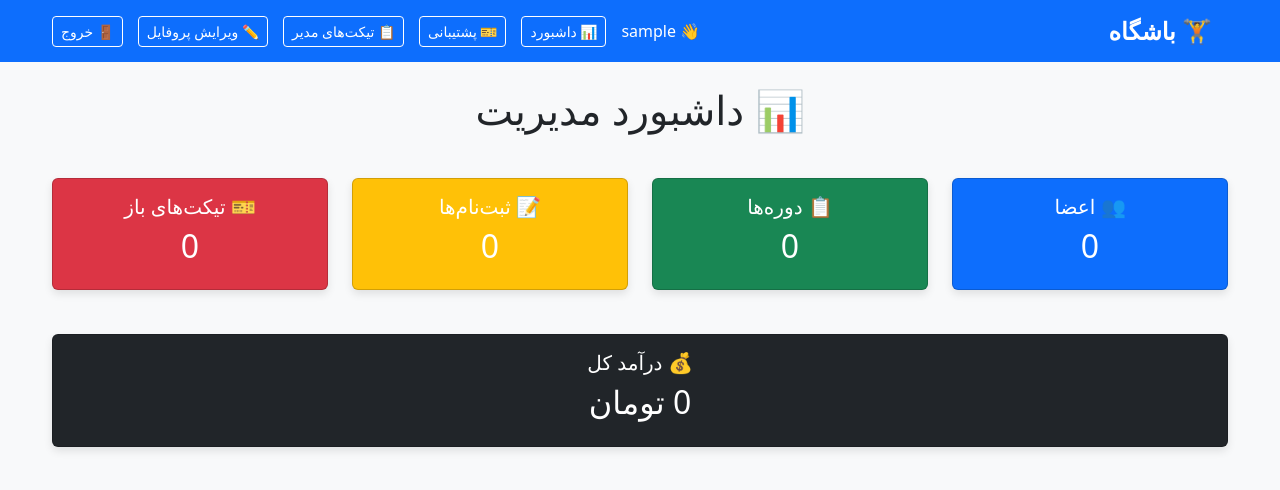
After one commit to mohammadbabaei04/gym-management, a Django app: page /dashboard in a window 1280 px wide. The commit adds this page. Shown: the top 490 px of the page. Run offline with Django 5.2, Linux system fonts and the light colour scheme; the visitor is signed in with stand-in values (Sample User, id 1).

Commit message:
داشبورد اضافه شد

```diff
--- a/members/urls.py
+++ b/members/urls.py
@@ -2,7 +2,7 @@ from django.urls import path
 from .views import CourseDetailView, CourseListView, MemberDetailView, MemberListView
 from .views import register_for_course, edit_profile, admin_required, add_course
 from .views import edit_course, delete_course, ticket_list, ticket_create, ticket_detail,admin_ticket_list
-from .views import CourseDetailAPI, CourseListAPI
+from .views import CourseDetailAPI, CourseListAPI, dashboard
 
 app_name = 'members'
 
@@ -22,4 +22,5 @@ urlpatterns = [
     path('manage/tickets/', admin_ticket_list, name='admin_ticket_list'),
     path('api/courses/', CourseListAPI.as_view(), name='api_course_list'),
     path('api/courses/<int:pk>/', CourseDetailAPI.as_view(), name='api_course_detail'),
+    path('dashboard', dashboard, name='dashboard'),
     ]
--- a/members/views.py
+++ b/members/views.py
@@ -7,6 +7,7 @@ from .decorators import admin_required
 from rest_framework.views import APIView
 from rest_framework.response import Response
 from .serializers import CourseSerializer
+from django.db.models import Sum
 
 
 # ---------------------لیست دوره ها-----------------------------------------
@@ -107,7 +108,7 @@ def edit_course(request, pk):
         form = CourseForm(request.POST, instance=course)
         if form.is_valid():
             form.save()
-            return redirect('members:course_detail', pk=course.id)
+            return redirect('members:course_detail', pk=pk)
     else:
         form = CourseForm(instance=course)
     return render(request, 'members/edit_course.html', {'form': form, 'course': course})
@@ -193,3 +194,26 @@ class CourseDetailAPI(APIView):
         course = get_object_or_404(Course, pk=pk)
         serializer = CourseSerializer(course)
         return Response(serializer.data)
+
+
+
+
+# -----------------------API----------------------------------------
+@admin_required
+def dashboard(request):
+    members_count = Member.objects.count()
+    courses_count = Course.objects.count()
+    registrations_count = Registration.objects.count()
+    tickets_count = Ticket.objects.filter(is_resolved=False).count()
+    total_income = Registration.objects.aggregate(
+        total=Sum('course__price')
+    )['total'] or 0
+
+    context = {
+        'members_count': members_count,
+        'courses_count': courses_count,
+        'registrations': registrations_count,
+        'tickets_count': tickets_count,
+        'total_income': total_income,
+    }
+    return render(request, 'members/dashboard.html', context)
--- a/templates/base.html
+++ b/templates/base.html
@@ -75,6 +75,9 @@
             <div class="user-info">
                 {% if user.is_authenticated %}
                     <span class="text-white">👋 {{ user.username }}</span>
+                    {% if user.is_staff %}
+                        <a href="{% url 'members:dashboard' %}" class="btn btn-outline-light btn-sm">📊 داشبورد</a>
+                    {% endif %}
                     <a href="{% url 'members:ticket_list' %}" class="btn btn-outline-light btn-sm">🎫 پشتیبانی</a>
                     {% if user.is_staff %}
                         <a href="{% url 'members:admin_ticket_list' %}" class="btn btn-outline-light btn-sm">📋 تیکت‌های مدیر</a>
--- /dev/null
+++ b/templates/members/dashboard.html
@@ -0,0 +1,60 @@
+{% extends 'base.html' %}
+<!DOCTYPE html>
+<html lang="en">
+<head>
+    <meta charset="UTF-8">
+    <meta name="viewport" content="width=device-width, initial-scale=1.0">
+    <title>Document</title>
+</head>
+<body>
+    {% block content %}
+    <h1 class="text-center mb-4">📊 داشبورد مدیریت</h1>
+
+    <div class="row">
+        <div class="col-md-3">
+            <div class="card text-white bg-primary">
+                <div class="card-body text-center">
+                    <h5>👥 اعضا</h5>
+                    <h2>{{ members_count }}</h2>
+                </div>
+            </div>
+        </div>
+        <div class="col-md-3">
+            <div class="card text-white bg-success">
+                <div class="card-body text-center">
+                    <h5>📋 دوره‌ها</h5>
+                    <h2>{{ courses_count }}</h2>
+                </div>
+            </div>
+        </div>
+        <div class="col-md-3">
+            <div class="card text-white bg-warning">
+                <div class="card-body text-center">
+                    <h5>📝 ثبت‌نام‌ها</h5>
+                    <h2>{{ registrations }}</h2>
+                </div>
+            </div>
+        </div>
+        <div class="col-md-3">
+            <div class="card text-white bg-danger">
+                <div class="card-body text-center">
+                    <h5>🎫 تیکت‌های باز</h5>
+                    <h2>{{ tickets_count }}</h2>
+                </div>
+            </div>
+        </div>
+    </div>
+
+    <div class="row mt-4">
+        <div class="col-md-12">
+            <div class="card text-white bg-dark">
+                <div class="card-body text-center">
+                    <h5>💰 درآمد کل</h5>
+                    <h2>{{ total_income }} تومان</h2>
+                </div>
+            </div>
+        </div>
+    </div>
+    {% endblock %}
+</body>
+</html>
```
Lines whose indentation alone changed are shown as unchanged.
